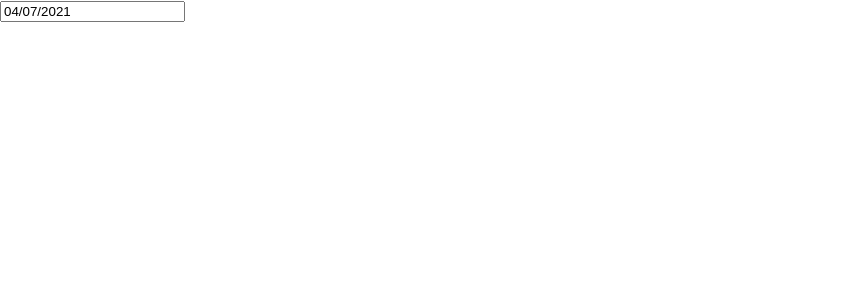
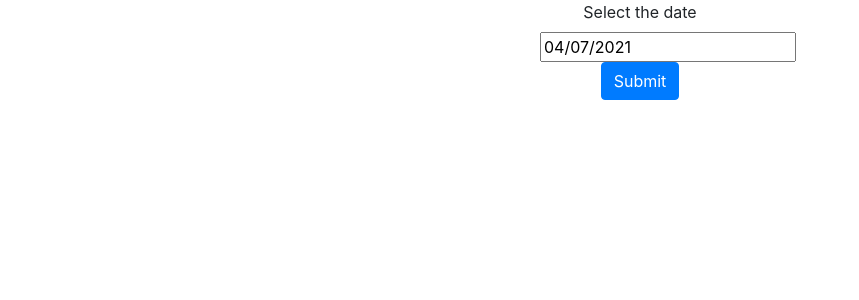
Before and after one commit to Timelordlulu/react-demo, a React (Create React App) app in the folder myapp/: page / in a window 1280 px wide. Shown: the top 300 px of the page, without its empty margins (0-859 px from the left). Built offline with nearby package versions, Linux system fonts and the light colour scheme.

Commit message:
use bootstrap to style the from

```diff
--- a/myapp/public/index.html
+++ b/myapp/public/index.html
@@ -3,6 +3,7 @@
   <head>
     <meta charset="utf-8" />
     <link rel="icon" href="%PUBLIC_URL%/favicon.ico" />
+    <link rel="stylesheet" href="https://stackpath.bootstrapcdn.com/bootstrap/4.3.1/css/bootstrap.min.css" integrity="sha384-ggOyR0iXCbMQv3Xipma34MD+dH/1fQ784/j6cY/iJTQUOhcWr7x9JvoRxT2MZw1T" crossorigin="anonymous">
     <meta name="viewport" content="width=device-width, initial-scale=1" />
     <meta name="theme-color" content="#000000" />
     <meta
@@ -28,16 +29,16 @@
   </head>
   <body>
     <noscript>You need to enable JavaScript to run this app.</noscript>
-    <div id="root"></div>
-    <!--
-      This HTML file is a template.
-      If you open it directly in the browser, you will see an empty page.
+  <form>
+    <div>
+      <label>Select the date</label>
+      <div id="root"></div>
+    </div>
+    <button type="submit" class="btn btn-primary">Submit</button>
+  </form>
+  </body>
 
-      You can add webfonts, meta tags, or analytics to this file.
-      The build step will place the bundled scripts into the <body> tag.
-
-      To begin the development, run `npm start` or `yarn start`.
-      To create a production bundle, use `npm run build` or `yarn build`.
-    -->
-  </body>
+  <script src="https://code.jquery.com/jquery-3.3.1.slim.min.js" integrity="sha384-q8i/X+965DzO0rT7abK41JStQIAqVgRVzpbzo5smXKp4YfRvH+8abtTE1Pi6jizo" crossorigin="anonymous"></script>
+  <script src="https://cdnjs.cloudflare.com/ajax/libs/popper.js/1.14.7/umd/popper.min.js" integrity="sha384-UO2eT0CpHqdSJQ6hJty5KVphtPhzWj9WO1clHTMGa3JDZwrnQq4sF86dIHNDz0W1" crossorigin="anonymous"></script>
+  <script src="https://stackpath.bootstrapcdn.com/bootstrap/4.3.1/js/bootstrap.min.js" integrity="sha384-JjSmVgyd0p3pXB1rRibZUAYoIIy6OrQ6VrjIEaFf/nJGzIxFDsf4x0xIM+B07jRM" crossorigin="anonymous"></script>
 </html>
--- a/myapp/src/index.css
+++ b/myapp/src/index.css
@@ -6,7 +6,8 @@
   -webkit-font-smoothing: antialiased;
   -moz-osx-font-smoothing: grayscale;
 }
-
+body { text-align: center;}
+form { margin: auto; width: 200px;}
 code {
   font-family: source-code-pro, Menlo, Monaco, Consolas, 'Courier New',
     monospace;
--- a/myapp/src/index.js
+++ b/myapp/src/index.js
@@ -1,7 +1,6 @@
 import React from 'react';
 import ReactDOM from 'react-dom';
 import './index.css';
-import App from './App';
 import reportWebVitals from './reportWebVitals';
 import MyComponent from './App';
 
```
